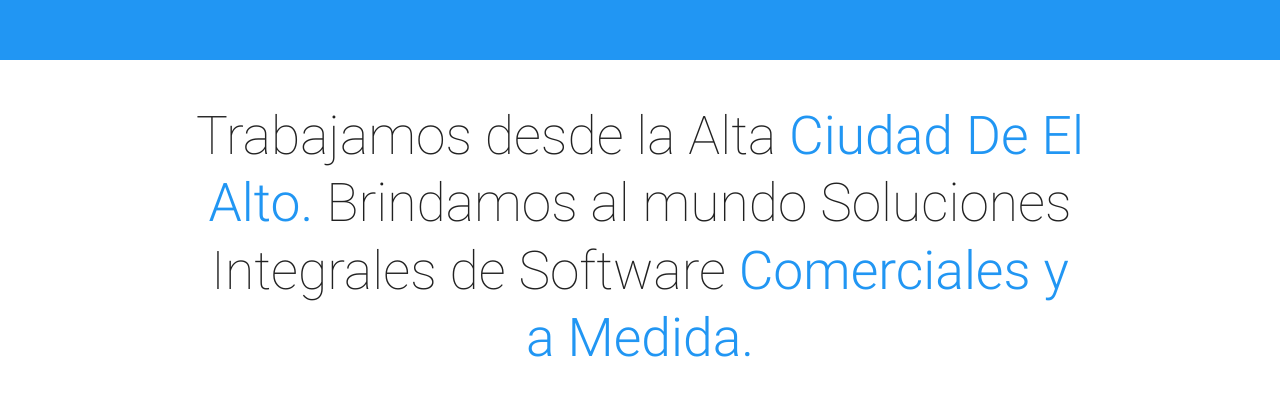
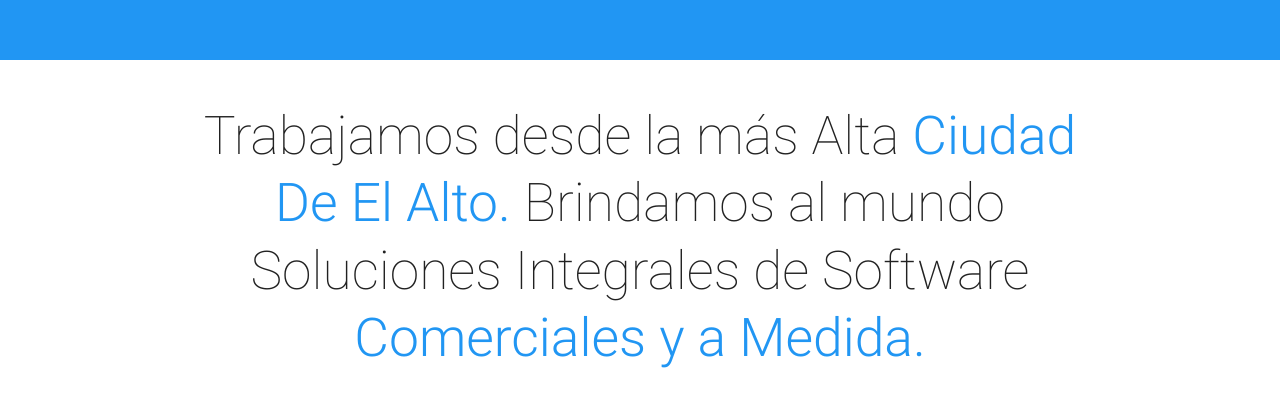
Before and after one commit to overne/overne.github.io, a plain HTML site: page index.html in a window 1280 px wide. Shown: the part 636-1041 px from the top of the page. Drawn offline with Linux system fonts and the light colour scheme.

Commit message:
Update index.html

```diff
--- a/index.html
+++ b/index.html
@@ -65,7 +65,7 @@
     <div class="container">
         <div class="row">
             <div  class="col s12">
-                <h2 class="center header text_h2">Trabajamos desde la Alta <span class="span_h2">Ciudad De El Alto.
+                <h2 class="center header text_h2">Trabajamos desde la más Alta <span class="span_h2">Ciudad De El Alto.
                     </span>Brindamos al mundo Soluciones Integrales de Software <span class="span_h2">Comerciales y a Medida.</span> </h2>
             </div>
 
```
